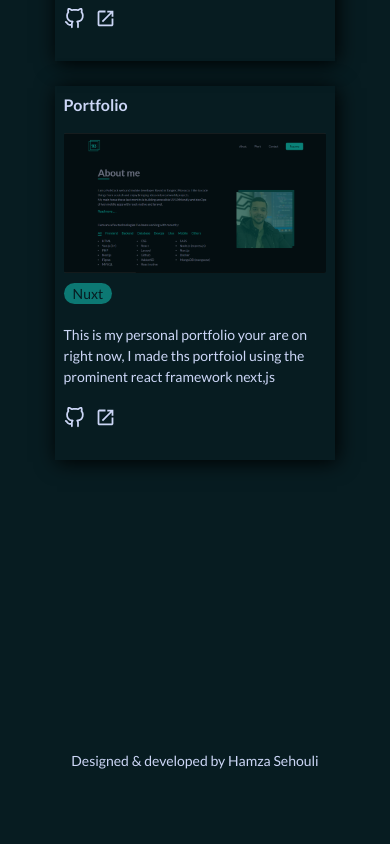
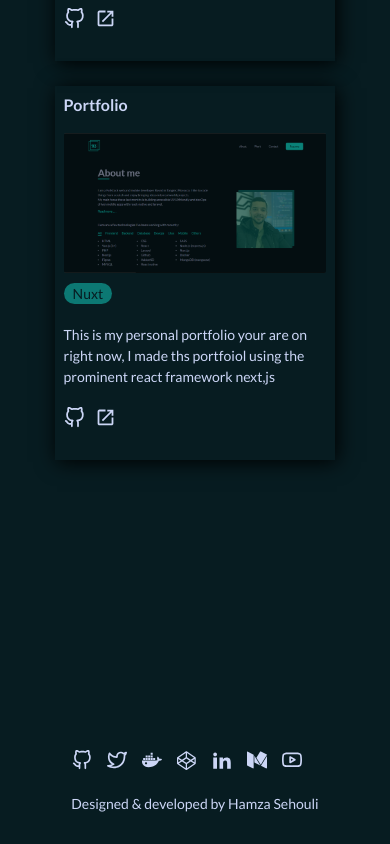
Before and after one commit to Hamzasehouli/myportfolio-nextjs, a Next.js app: page /work in a window 390 px wide. Shown: the part 3698-4542 px from the top of the page. Before the commit the page ends 4499 px from the top, so only its background shows below. Built offline with nearby package versions, Linux system fonts and the light colour scheme.

Commit message:
Made layouts icons to show in the footer resonsivelly

```diff
--- a/components/Footer.js
+++ b/components/Footer.js
@@ -5,6 +5,81 @@ const Footer = function () {
   return (
     <footer className={Classes.footer}>
       <BaseSection>
+        <ul className="icons-footer">
+          <li>
+            <a
+              rel="noreferrer"
+              target="_blank"
+              href="https://github.com/Hamzasehouli"
+            >
+              <svg className="icon-footer">
+                <use href="/sprite.svg#icon-github"></use>
+              </svg>
+            </a>
+          </li>
+          <li>
+            <a href="#">
+              <svg className="icon-footer">
+                <use href="/sprite.svg#icon-twitter"></use>
+              </svg>
+            </a>
+          </li>
+          <li>
+            <a
+              target="_blank"
+              rel="noreferrer"
+              href="https://hub.docker.com/u/hamzasehouli"
+            >
+              <svg className="icon-footer">
+                <use href="/sprite.svg#icon-docker"></use>
+              </svg>
+            </a>
+          </li>
+          <li>
+            <a
+              target="_blank"
+              rel="noreferrer"
+              href="https://codepen.io/sh-hamza"
+            >
+              <svg className="icon-footer">
+                <use href="/sprite.svg#icon-codepen"></use>
+              </svg>
+            </a>
+          </li>
+          <li>
+            <a
+              target="_blank"
+              rel="noreferrer"
+              href="https://www.linkedin.com/in/hamzasehouli/"
+            >
+              <svg className="icon-footer">
+                <use href="/sprite.svg#linkedin"></use>
+              </svg>
+            </a>
+          </li>
+          <li>
+            <a
+              target="_blank"
+              rel="noreferrer"
+              href="https://medium.com/@sehouli.hamza"
+            >
+              <svg className="icon-footer">
+                <use href="/sprite.svg#icon-medium"></use>
+              </svg>
+            </a>
+          </li>
+          <li>
+            <a
+              target="_blank"
+              rel="noreferrer"
+              href="https://www.youtube.com/channel/UC6ROqFB77uZr14lwMm0CmAw"
+            >
+              <svg className="icon-footer">
+                <use href="/sprite.svg#icon-youtube"></use>
+              </svg>
+            </a>
+          </li>
+        </ul>
         <p>Designed & developed by Hamza Sehouli</p>
       </BaseSection>
     </footer>
--- a/components/Footer.module.css
+++ b/components/Footer.module.css
@@ -4,3 +4,15 @@
   background-color: var(--color-primary);
   margin-top: 5rem;
 }
+
+.footer {
+  text-align: center;
+}
+
+@media only screen and (max-width: 74rem) {
+  .icons-footer {
+  }
+
+  .icon-footer {
+  }
+}
--- a/styles/globals.css
+++ b/styles/globals.css
@@ -129,11 +129,13 @@ main {
 }
 
 .icon,
-.icon-responsive {
+.icon-responsive,
+.icon-footer {
   fill: var(--color-light);
 }
 
-.icon {
+.icon,
+.icon-footer {
   width: 2rem;
   height: 2rem;
 }
@@ -146,12 +148,14 @@ main {
   animation-fill-mode: backwards;
 }
 
-.icons-responsive {
+.icons-responsive,
+.icons-footer {
   display: none;
   justify-content: center;
 }
 
-.icon-responsive {
+.icon-responsive,
+.icon-footer {
   width: 20px;
   height: 20px;
   margin-right: 1.5rem;
@@ -259,10 +263,16 @@ main {
   .icons {
     display: none;
   }
-
+  .icons-footer,
   .icons-responsive {
     display: flex;
+  }
+  .icons-responsive {
     justify-content: flex-start;
+  }
+  .icons-footer {
+    justify-content: center;
+    margin-bottom: 2rem;
   }
 }
 @media only screen and (max-width: 23rem) {
```
